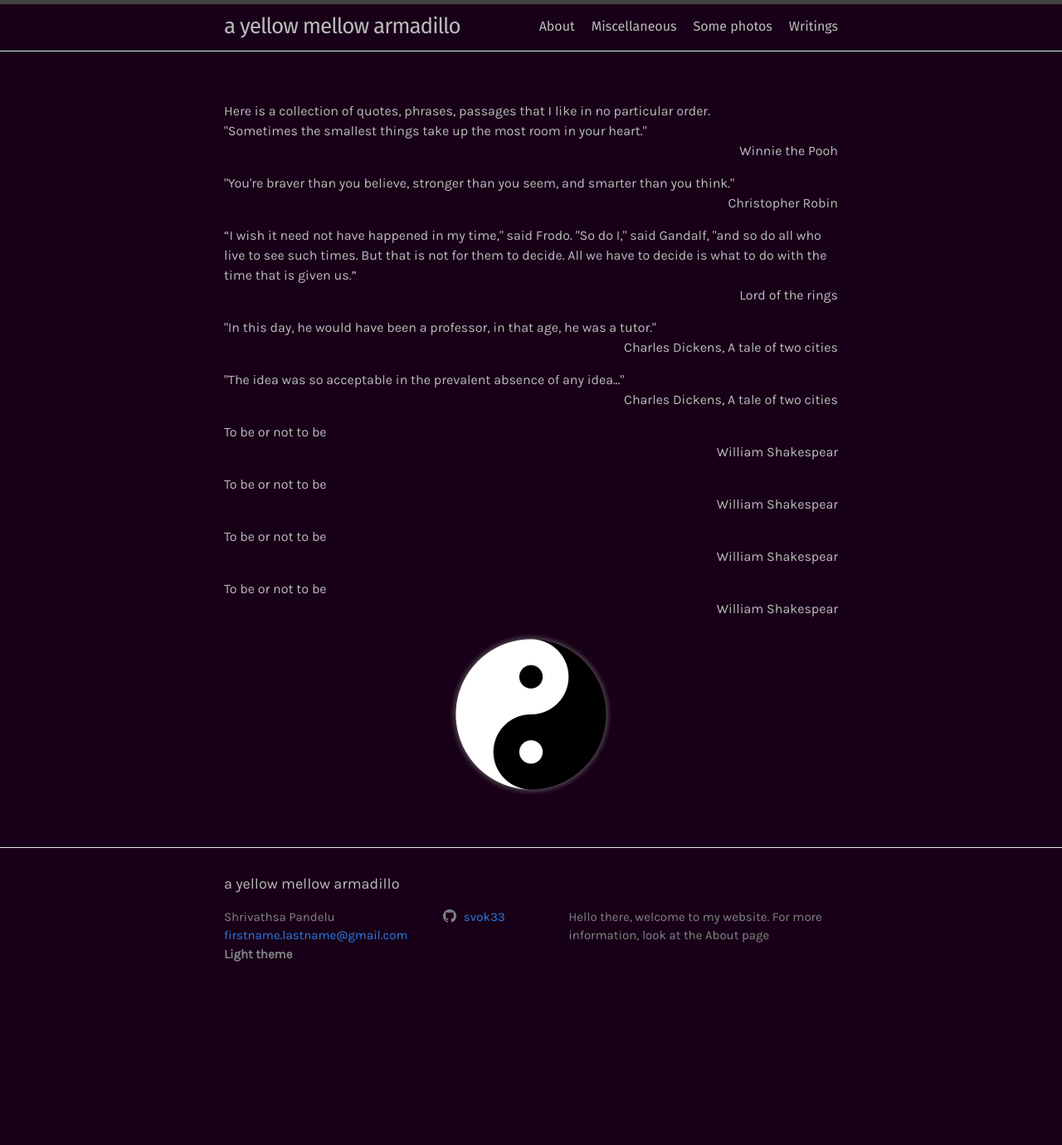
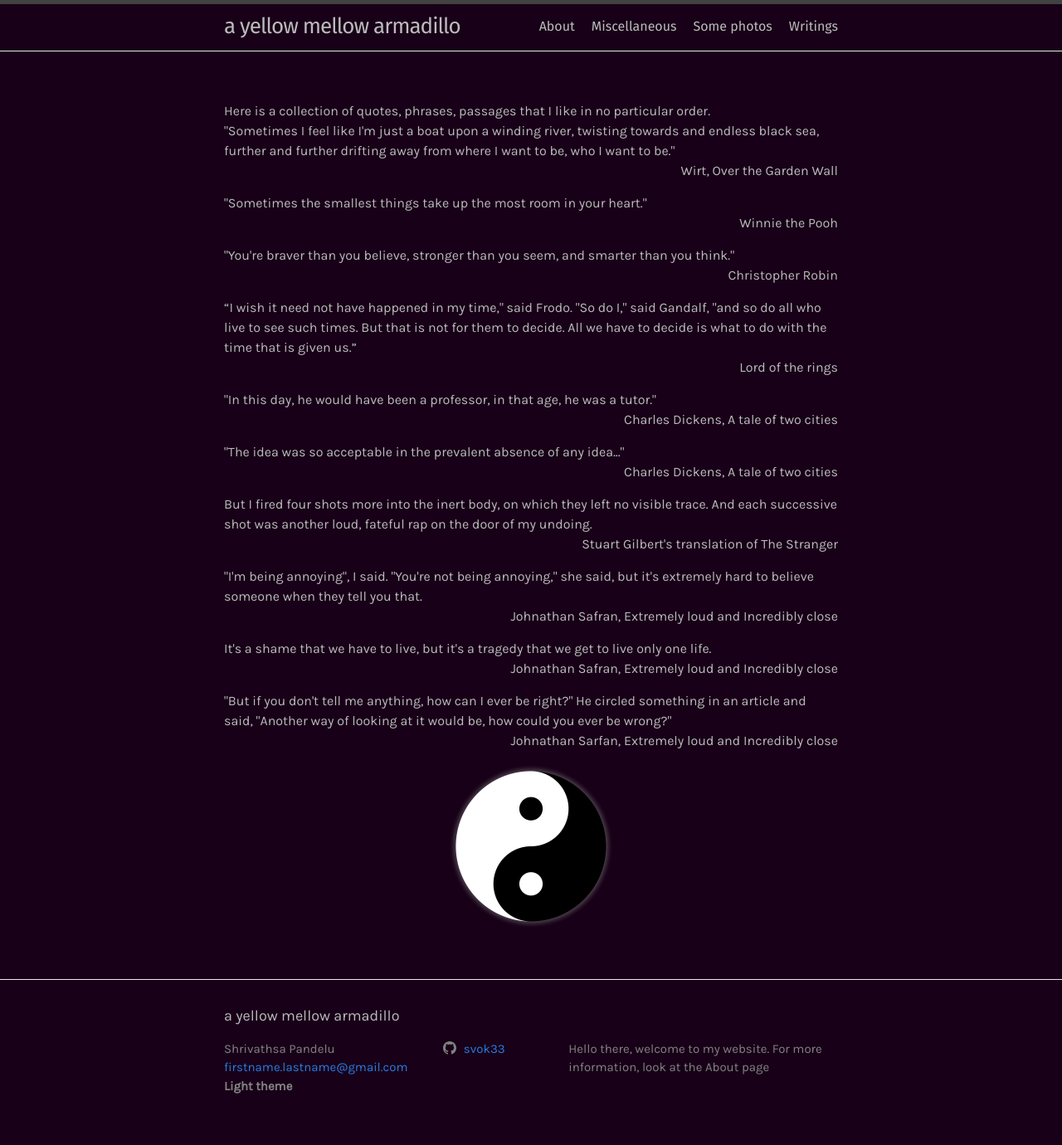
Before and after one commit to shrivathsap/shrivathsap.github.io, a Jekyll site: the page built from misc_links/quotes.html, in a window 1280 px wide. Shown: the whole page at 83% size. Built offline with Jekyll 4.4.1, drawn with Linux system fonts in a browser that asks for light colours; before the commit the page ends 1221 px from its top, so only the background shows below that.

Commit message:
added some quotes

```diff
--- a/misc_links/quotes.html
+++ b/misc_links/quotes.html
@@ -27,6 +27,11 @@ layout: page
 	</head>
 	<body>
 		Here is a collection of quotes, phrases, passages that I like in no particular order.
+		<br>
+		<div>
+			<p class="quote">"Sometimes I feel like I'm just a boat upon a winding river, twisting towards and endless black sea, further and further drifting away from where I want to be, who I want to be."</p>
+			<p class="quote-author">Wirt, Over the Garden Wall</p>
+		</div>
 		<div>
 			<p class="quote">"Sometimes the smallest things take up the most room in your heart."</p>
 			<p class="quote-author">Winnie the Pooh</p>
@@ -50,20 +55,20 @@ layout: page
 			<p class="quote-author">Charles Dickens, A tale of two cities</p>
 		</div>
 		<div>
-			<p class="quote">To be or not to be</p>
-			<p class="quote-author">William Shakespear</p>
+			<p class="quote">But I fired four shots more into the inert body, on which they left no visible trace. And each successive shot was another loud, fateful rap on the door of my undoing.</p>
+			<p class="quote-author">Stuart Gilbert's translation of The Stranger</p>
 		</div>
 		<div>
-			<p class="quote">To be or not to be</p>
-			<p class="quote-author">William Shakespear</p>
+			<p class="quote">"I'm being annoying", I said. "You're not being annoying," she said, but it's extremely hard to believe someone when they tell you that.</p>
+			<p class="quote-author">Johnathan Safran, Extremely loud and Incredibly close</p>
 		</div>
 		<div>
-			<p class="quote">To be or not to be</p>
-			<p class="quote-author">William Shakespear</p>
+			<p class="quote">It's a shame that we have to live, but it's a tragedy that we get to live only one life.</p>
+			<p class="quote-author">Johnathan Safran, Extremely loud and Incredibly close</p>
 		</div>
 		<div>
-			<p class="quote">To be or not to be</p>
-			<p class="quote-author">William Shakespear</p>
+			<p class="quote">"But if you don't tell me anything, how can I ever be right?" He circled something in an article and said, "Another way of looking at it would be, how could you ever be wrong?"</p>
+			<p class="quote-author">Johnathan Sarfan, Extremely loud and Incredibly close</p>
 		</div>
 
 		<div style="text-align: center;">
```
